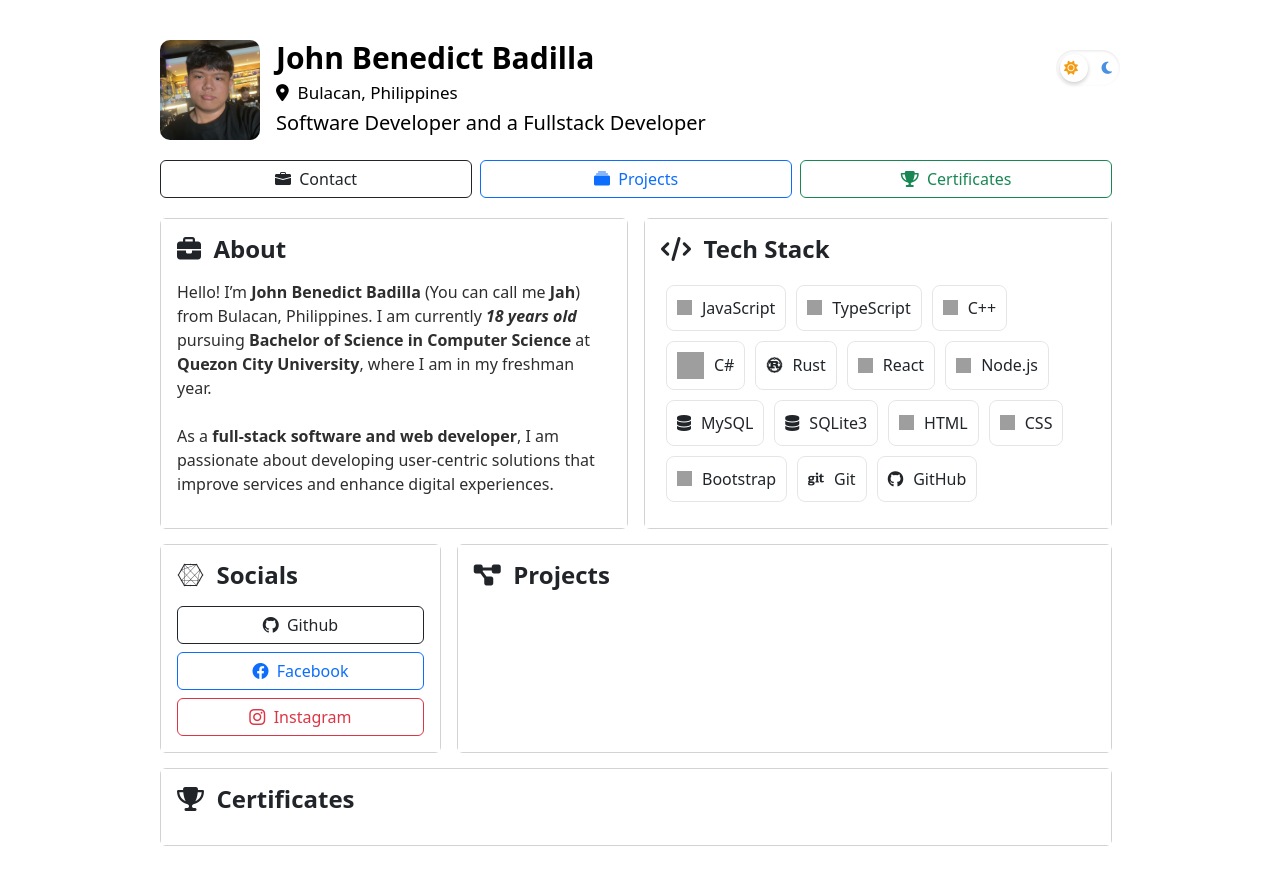
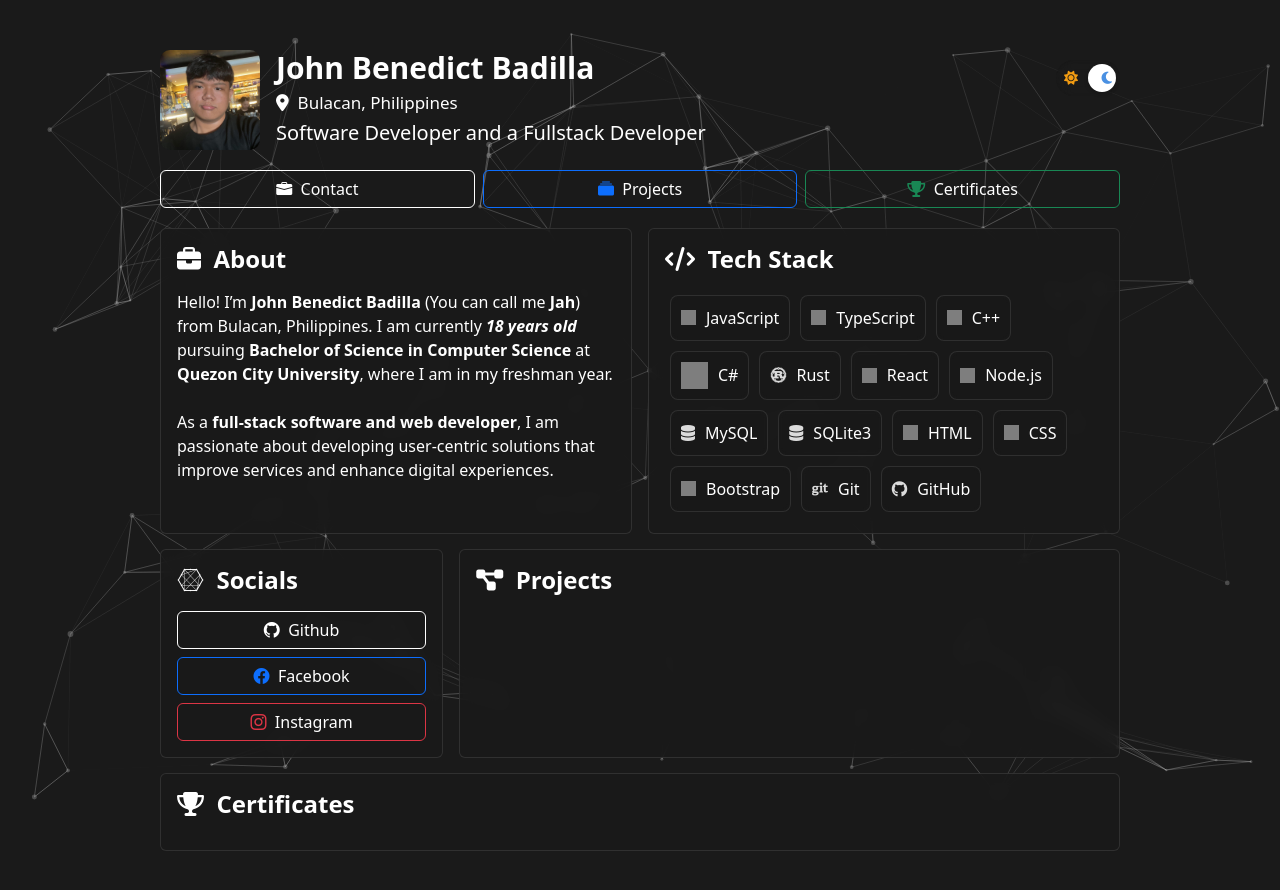
Before and after one commit to iamjahhh/portfolio, a React (Create React App) app: page / in a window 1280 px wide. Built offline with nearby package versions, Linux system fonts and the light colour scheme; grey boxes are pictures that could not be loaded.

Commit message:
particle js

```diff
--- a/package.json
+++ b/package.json
@@ -10,6 +10,8 @@
     "react": "^19.0.0",
     "react-dom": "^19.0.0",
     "react-scripts": "5.0.1",
+    "react-tsparticles": "^2.12.2",
+    "tsparticles-slim": "^2.12.0",
     "web-vitals": "^4.2.4"
   },
   "scripts": {
--- a/src/App.css
+++ b/src/App.css
@@ -3,7 +3,7 @@ body {
 }
 
 *, html, body {
-  background-color: white;
+  background-color: transparent !important;
 }
 
 #logo {
@@ -85,15 +85,6 @@ body {
   justify-content: center;
 }
 
-.carousel-control-prev-icon,
-.carousel-control-next-icon {
-  background-color: black; /* Ensure controls are visible */
-}
-
-.custom-carousel-control {
-  width: 5%;
-}
-
 @media (max-width: 768px) {
   .card-title {
     font-size: 20px;
@@ -133,6 +124,9 @@ body {
 
 .app-container {
   transition: all 0.3s ease;
+  position: relative;
+  z-index: 1;
+  background: transparent !important;
 }
 
 .dark-mode {
@@ -287,79 +281,6 @@ input:checked + .slider:before {
   transform: translateX(28px);
 }
 
-/* Modern Minimal Carousel Controls */
-.carousel {
-  border-radius: 12px;
-  overflow: hidden;
-  position: relative;
-}
-
-.carousel-control-prev,
-.carousel-control-next {
-  width: 40px;
-  height: 40px;
-  background: rgba(0, 0, 0, 0.5) !important;
-  border-radius: 50%;
-  top: 50%;
-  transform: translateY(-50%);
-  opacity: 0;
-  transition: all 0.3s ease;
-  display: flex;
-  align-items: center;
-  justify-content: center;
-  cursor: pointer;
-}
-
-.carousel:hover .carousel-control-prev {
-  opacity: 1;
-  left: 20px;
-}
-
-.carousel:hover .carousel-control-next {
-  opacity: 1;
-  right: 20px;
-}
-
-.carousel-control-prev-icon,
-.carousel-control-next-icon {
-  width: 20px;
-  height: 20px;
-  background-size: 100%;
-  background-image: none;
-  display: inline-block;
-}
-
-.carousel-control-prev-icon::before,
-.carousel-control-next-icon::before {
-  content: '';
-  display: block;
-  width: 10px;
-  height: 10px;
-  border-top: 2px solid #fff;
-  border-right: 2px solid #fff;
-}
-
-.carousel-control-prev-icon::before {
-  transform: rotate(-135deg);
-  margin-left: 5px;
-}
-
-.carousel-control-next-icon::before {
-  transform: rotate(45deg);
-  margin-right: 5px;
-}
-
-/* Dark mode carousel adjustments */
-.dark-mode .carousel-control-prev,
-.dark-mode .carousel-control-next {
-  background: rgba(255, 255, 255, 0.2) !important;
-}
-
-.dark-mode .carousel-control-prev:hover,
-.dark-mode .carousel-control-next:hover {
-  background: rgba(255, 255, 255, 0.3) !important;
-}
-
 /* Mobile adjustments */
 @media (max-width: 768px) {
   .animate:first-child {
@@ -369,94 +290,9 @@ input:checked + .slider:before {
   .theme-toggle-wrapper {
     top: -60px;
   }
-
-  .carousel-control-prev,
-  .carousel-control-next {
-    width: 35px;
-    height: 35px;
-  }
-
-  .carousel:hover .carousel-control-prev {
-    left: 10px;
-  }
-
-  .carousel:hover .carousel-control-next {
-    right: 10px;
-  }
 }
 
-/* Modern Carousel Styles */
-.carousel {
-  border-radius: 15px;
-  overflow: hidden;
-  background: transparent !important;
-}
 
-.carousel-inner {
-  border-radius: 15px;
-}
-
-.carousel-control-prev,
-.carousel-control-next {
-  width: 45px;
-  height: 45px;
-  top: 50%;
-  transform: translateY(-50%);
-  background: rgba(255, 255, 255, 0.2) !important;
-  border-radius: 50%;
-  backdrop-filter: blur(4px);
-  margin: 0 15px;
-  opacity: 0;
-  transition: all 0.3s ease;
-}
-
-.carousel:hover .carousel-control-prev,
-.carousel:hover .carousel-control-next {
-  opacity: 1;
-}
-
-.carousel-control-prev:hover,
-.carousel-control-next:hover {
-  background: rgba(255, 255, 255, 0.3) !important;
-  transform: translateY(-50%) scale(1.1);
-}
-
-.carousel-control-prev-icon,
-.carousel-control-next-icon {
-  width: 20px;
-  height: 20px;
-  background-color: transparent;
-  filter: none;
-}
-
-/* Dark mode carousel adjustments */
-.dark-mode .carousel-control-prev,
-.dark-mode .carousel-control-next {
-  background: rgba(255, 255, 255, 0.1) !important;
-}
-
-.dark-mode .carousel-control-prev:hover,
-.dark-mode .carousel-control-next:hover {
-  background: rgba(255, 255, 255, 0.2) !important;
-}
-
-.dark-mode .carousel-control-prev-icon,
-.dark-mode .carousel-control-next-icon {
-  filter: invert(1) !important;
-}
-
-/* Dark mode carousel controls */
-.dark-mode .carousel-control-prev-icon,
-.dark-mode .carousel-control-next-icon {
-  background-color: #ffffff;
-}
-
-.dark-mode .carousel-control-prev,
-.dark-mode .carousel-control-next {
-  background-color: rgba(255, 255, 255, 0.3);
-}
-
-/* Dark mode for tech stack logos */
 .dark-mode .tech-logo {
   filter: brightness(0.8) contrast(1.2);
 }
@@ -464,3 +300,149 @@ input:checked + .slider:before {
 .dark-mode .slider {
   background-color: rgba(44, 62, 80, 0.8);
 }
+
+.snapInfo {
+  width: 100%;
+  max-width: 60rem;
+}
+
+.mainButtons {
+  max-width: 60rem;
+  width: 100%;
+  margin-top: 20px;
+  margin-bottom: 10px;
+}
+
+@media (max-width: 768px) {
+  .snapInfo {
+    width: 90%;
+  }
+
+  .mainButtons {
+    width: 90%;
+  }
+}
+
+.btn-outline-dark i,
+.btn-outline-primary i,
+.btn-outline-success i,
+.btn-outline-danger i {
+  transition: color 0.3s ease;
+}
+
+.btn-outline-dark:hover i {
+  color: #fff !important;
+}
+
+.btn-outline-primary:hover i {
+  color: #fff !important;
+}
+
+.btn-outline-success:hover i {
+  color: #fff !important;
+}
+
+.btn-outline-danger:hover i {
+  color: #fff !important;
+}
+
+/* Dark mode button icon fixes */
+.dark-mode .btn-outline-dark:hover i {
+  color: #000 !important;
+}
+
+.dark-mode .btn-outline-primary:hover i,
+.dark-mode .btn-outline-success:hover i,
+.dark-mode .btn-outline-danger:hover i {
+  color: #fff !important;
+}
+
+.btn:active i {
+  color: inherit !important;
+}
+
+.btn i {
+  transition: color 0.3s ease;
+  background-color: transparent !important;
+}
+
+.btn-outline-dark i {
+  color: #212529;
+}
+
+.btn-outline-primary i {
+  color: #0d6efd;
+}
+
+.btn-outline-success i {
+  color: #198754;
+}
+
+.btn-outline-danger i {
+  color: #dc3545;
+}
+
+.btn-outline-dark:hover i,
+.btn-outline-primary:hover i,
+.btn-outline-success:hover i,
+.btn-outline-danger:hover i {
+  color: #fff !important;
+}
+
+.dark-mode .btn-outline-dark i {
+  color: #fff;
+}
+
+.dark-mode .btn-outline-dark:hover i {
+  color: #000 !important;
+}
+
+/* Particles Background */
+.particles {
+  position: fixed;
+  top: 0;
+  left: 0;
+  width: 100%;
+  height: 100%;
+  z-index: -1;
+}
+
+/* Update card and component backgrounds */
+.card {
+  background: rgba(255, 255, 255, 0.8) !important;
+  backdrop-filter: blur(8px);
+  border: 1px solid rgba(0, 0, 0, 0.1);
+}
+
+.tech-card {
+  background: rgba(255, 255, 255, 0.6) !important;
+  backdrop-filter: blur(4px);
+}
+
+/* Dark mode adjustments */
+.dark-mode .card {
+  background: rgba(26, 26, 26, 0.8) !important;
+  border-color: rgba(255, 255, 255, 0.1);
+}
+
+.dark-mode .tech-card {
+  background: rgba(26, 26, 26, 0.6) !important;
+  border-color: rgba(255, 255, 255, 0.1);
+}
+
+body, html, #root {
+  background: transparent !important;
+}
+
+.app-container {
+  min-height: 100vh;
+  background: transparent !important;
+}
+
+.dark-mode {
+  background: rgba(26, 26, 26, 0.3) !important;
+}
+
+.particles canvas {
+  opacity: 0.7;
+}
--- a/src/App.js
+++ b/src/App.js
@@ -1,14 +1,19 @@
-import React, { useState, useEffect } from 'react';
 import "bootstrap/dist/css/bootstrap.min.css";
 import '@fortawesome/fontawesome-free/css/all.min.css';
 import "bootstrap-icons/font/bootstrap-icons.css";
+import 'bootstrap/dist/js/bootstrap.bundle.min';
 import "./App.css";
+import ParticlesBackground from './components/ParticlesBackground';
+
+import { ThemeProvider, useTheme } from './ThemeContext';
+import React, { useEffect } from 'react';
+
+import useDeviceDetection from './Device';
 import logo from "./assets/jah.jpg";
-import 'bootstrap/dist/js/bootstrap.bundle.min';
-import { ThemeProvider, useTheme } from './ThemeContext';
 
 function ThemeToggle() {
   const { darkMode, setDarkMode } = useTheme();
+
   return (
     <div className="theme-toggle-wrapper">
       <label className="theme-switch">
@@ -28,9 +33,7 @@ function ThemeToggle() {
 
 function CardContent() {
   const { darkMode } = useTheme();
-  const [loading, setLoading] = useState(true);
-
-  // Remove the useEffect for dark mode class toggling since it's handled in ThemeContext
+  const device = useDeviceDetection();
 
   useEffect(() => {
     const elements = document.querySelectorAll('.animate');
@@ -39,16 +42,14 @@ function CardContent() {
         el.classList.add('fade-in');
       }, index * 200);
     });
-
-    setTimeout(() => {
-      setLoading(false);
-    }, 2000);
   }, []);
 
   return (
     <div className={`app-container ${darkMode ? 'dark-mode' : ''}`}>
-      <div className="d-flex flex-column align-items-center" style={{ marginTop: "30px", marginBottom: "30px" }}>
-        <div className="animate position-relative" style={{ width: "90%", maxWidth: "60rem" }}>
+      <ParticlesBackground darkMode={darkMode} />
+      <div className="d-flex flex-column align-items-center" style={{ marginTop: "40px", marginBottom: "30px" }}>
+
+        <div className="animate snapInfo position-relative">
           <ThemeToggle />
           <div className="card-body">
             <div className="d-flex flex-md-row">
@@ -64,7 +65,10 @@ function CardContent() {
           </div>
         </div>
 
-        <div className="animate d-flex flex-column flex-sm-row align-items-center" style={{ maxWidth: "60rem", width: "90%", marginTop: "20px", marginBottom: "10px" }}>
+        <div className="animate mainButtons d-flex flex-column flex-sm-row align-items-center">
+
+          {device === "Phone" ? (
+            <>
               <button type="button" className="btn btn-outline-dark me-0 me-sm-2 mb-2 mb-sm-0 w-100">
                 <i className="bi bi-briefcase-fill"></i>&nbsp;&nbsp;Contact
               </button>
@@ -74,10 +78,24 @@ function CardContent() {
               <button type="button" className="btn btn-outline-success me-0 me-sm-2 w-100">
                 <i className="fa-solid fa-trophy"></i>&nbsp;&nbsp;Certificates
               </button>
-        </div>
+            </>
+          ) : (
+            <>
+              <button type="button" className="btn btn-outline-dark me-2 w-100">
+                <i className="bi bi-briefcase-fill"></i>&nbsp;&nbsp;Contact
+              </button>
+              <button type="button" className="btn btn-outline-primary me-2 w-100">
+                <i className="bi bi-collection-fill"></i>&nbsp;&nbsp;Projects
+              </button>
+              <button type="button" className="btn btn-outline-success w-100">
+                <i className="fa-solid fa-trophy"></i>&nbsp;&nbsp;Certificates
+              </button>
+            </>
+          )}
+        </div >
 
         <div className="animate d-flex flex-column flex-md-row" style={{ width: "90%", maxWidth: "60rem", marginTop: "10px" }}>
-          <div className="card me-md-3 mb-md-0" style={{ flex: "1 1 50%", maxWidth: "100%" }}>
+          <div className="card me-md-3 mb-3 mb-md-0" style={{ flex: "1 1 50%", maxWidth: "100%" }}>
             <div className="card-body">
               <h4 className="mb-3"><i className="fa-solid fa-briefcase"></i><strong>&nbsp;&nbsp;About</strong></h4>
               <p style={{ color: "#2e2e2e" }}>
@@ -89,7 +107,7 @@ function CardContent() {
             </div>
           </div>
 
-          <div className="card" style={{ marginRight: "8px", flex: "1 1 50%", height: "auto" }}>
+          <div className="card" style={{ flex: "1 1 50%", height: "auto" }}>
             <div className="card-body">
               <h4 className="mb-3"><i className="fa-solid fa-code"></i><strong>&nbsp;&nbsp;Tech Stack</strong></h4>
               <div className="d-flex flex-wrap">
@@ -206,7 +224,7 @@ function CardContent() {
             </div>
           </div>
 
-          <div className="card" style={{ marginRight: "8px", flex: "1 1 70%", height: "auto" }}>
+          <div className="card" style={{ flex: "1 1 70%", height: "auto" }}>
             <div className="card-body">
               <h4 className="mb-3"><i className="fa-solid fa-project-diagram"></i><strong>&nbsp;&nbsp;Projects</strong></h4>
               <div className="d-flex flex-wrap">
@@ -216,7 +234,7 @@ function CardContent() {
         </div>
 
         <div className="animate d-flex flex-column flex-md-row" style={{ width: "90%", maxWidth: "60rem", marginTop: "15px" }}>
-          <div className="card" style={{ marginRight: "8px", flex: "1 1 70%", height: "auto" }}>
+          <div className="card" style={{ flex: "1 1 70%", height: "auto" }}>
             <div className="card-body">
               <h4 className="mb-3"><i className="fa-solid fa-trophy"></i><strong>&nbsp;&nbsp;Certificates</strong></h4>
               <div className="d-flex flex-wrap">
@@ -225,8 +243,8 @@ function CardContent() {
           </div>
         </div>
 
-      </div>
-    </div>
+      </div >
+    </div >
   );
 }
 
--- /dev/null
+++ b/src/Device.js
@@ -0,0 +1,22 @@
+import { useState, useEffect } from "react";
+
+function useDeviceDetection() {
+  const [device, setDevice] = useState("");
+
+  useEffect(() => {
+    const userAgent = navigator.userAgent;
+
+    if (/Windows NT/i.test(userAgent)) {
+      setDevice("Windows");
+    }
+    else if (/Mobi/i.test(userAgent)) {
+      setDevice("Phone");
+    } else {
+      setDevice("Other");
+    }
+  }, []);
+
+  return device;
+}
+
+export default useDeviceDetection;
--- a/src/ThemeContext.js
+++ b/src/ThemeContext.js
@@ -5,17 +5,19 @@ const ThemeContext = createContext();
 export function ThemeProvider({ children }) {
   const getInitialTheme = () => {
     const savedTheme = localStorage.getItem('theme');
-    if (savedTheme) {
-      return savedTheme === 'dark';
+    if (!savedTheme) {
+      return true;
     }
-
-    return window.matchMedia('(prefers-color-scheme: dark)').matches;
+    return savedTheme === 'dark';
   };
 
   const [darkMode, setDarkMode] = useState(getInitialTheme);
 
   useEffect(() => {
-    // Add transition class before changing theme
+    if (!localStorage.getItem('theme')) {
+      localStorage.setItem('theme', 'dark');
+    }
+
     document.body.classList.add('theme-transitioning');
 
     localStorage.setItem('theme', darkMode ? 'dark' : 'light');
--- /dev/null
+++ b/src/components/ParticlesBackground.js
@@ -0,0 +1,56 @@
+import { useCallback } from "react";
+import Particles from "react-tsparticles";
+import { loadSlim } from "tsparticles-slim";
+
+const ParticlesBackground = ({ darkMode }) => {
+  const particlesInit = useCallback(async engine => {
+    await loadSlim(engine);
+  }, []);
+
+  return (
+    <Particles
+      className="particles"
+      init={particlesInit}
+      options={{
+        fpsLimit: 60,
+        particles: {
+          color: {
+            value: darkMode ? "#ffffff" : "#000000",
+          },
+          links: {
+            color: darkMode ? "rgba(255, 255, 255, 0.3)" : "rgba(0, 0, 0, 0.3)",
+            distance: 150,
+            enable: true,
+            opacity: 0.3,
+            width: 1
+          },
+          move: {
+            enable: true,
+            speed: 0.8
+          },
+          number: {
+            density: {
+              enable: true,
+              area: 800
+            },
+            value: 100
+          },
+          opacity: {
+            value: 0.3
+          },
+          size: {
+            value: { min: 1, max: 3 }
+          }
+        },
+        detectRetina: true,
+        background: {
+          color: {
+            value: "transparent",
+          },
+        },
+      }}
+    />
+  );
+};
+
+export default ParticlesBackground;
```
Also changed, not shown: 1 other file (tests, documents, lock files or other folders). Lines whose indentation alone changed are shown as unchanged.
